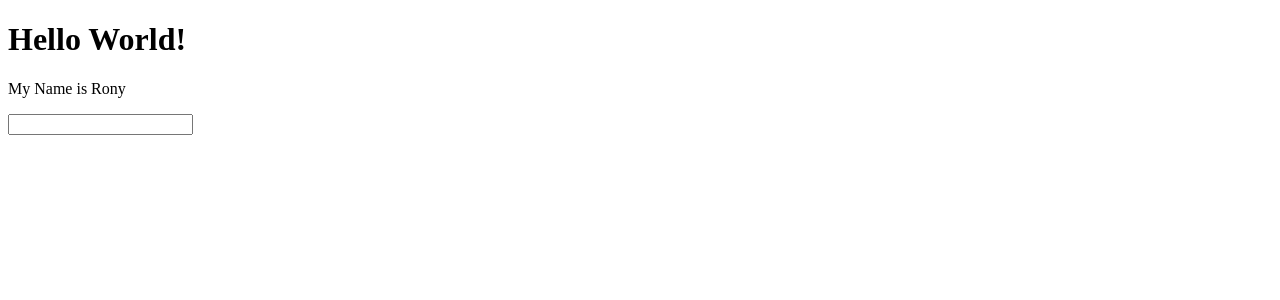
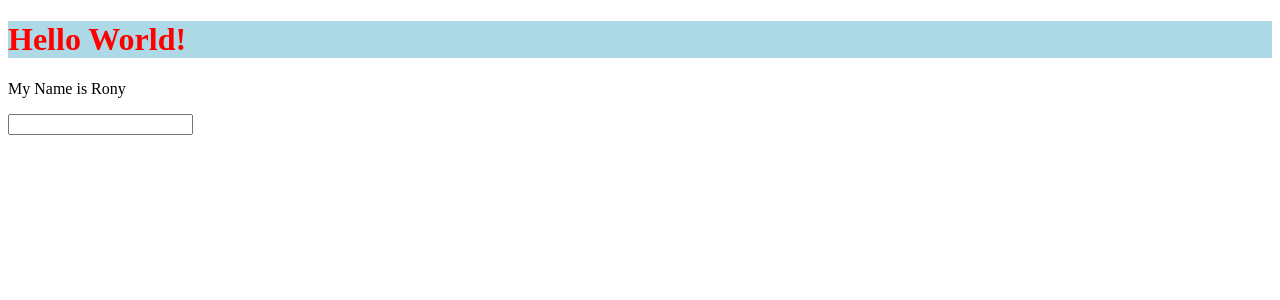
Before and after one commit to rony-hassan/react, a React (Vite) app: page / in a window 1280 px wide. Shown: the top 300 px of the page. Built offline with nearby package versions, Linux system fonts and the light colour scheme.

Commit message:
added jsx attributes

```diff
--- a/src/PracticeFile.jsx
+++ b/src/PracticeFile.jsx
@@ -1,7 +1,13 @@
 function Practice() {
+
+  const headerstyle = {
+    color: 'red',
+    backgroundColor: 'lightblue'
+  }
+
   const myElement = (
     <>
-      <h1>Hello World!</h1>
+      <h1 style={headerstyle}>Hello World!</h1>
       <p>My Name is Rony</p>
       <input type="text" />
     </>
```
Also changed, not shown: 1 other file (tests, documents, lock files or other folders).
